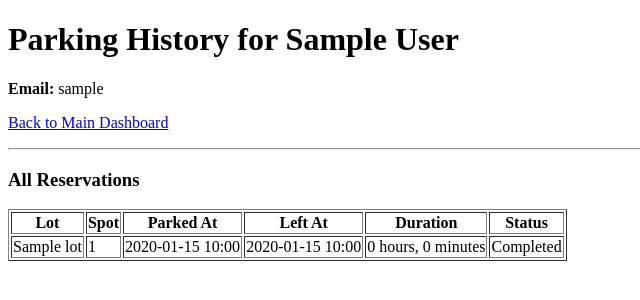
After one commit to rony-mandal/Vehicle_Parking_App_MAD-1, a Flask app: template templates/admin_view_user_history.html in a window 1280 px wide. The commit adds this page. Shown: the top 300 px of the page, without its empty margins (0-640 px from the left). Run offline with Flask 3, Linux system fonts and the light colour scheme; the template is opened without the code that fills it: values that come from a table or form of the project are taken from there, others are empty; tables that the repository leaves empty hold one stand-in row (values such as "Sample post").

Commit message:
Milestone-VP Summary-Users-Admin

```diff
--- a/app.py
+++ b/app.py
@@ -82,7 +82,8 @@ def admin_dashboard():
 
     all_users = User.query.all()
     all_lots = ParkingLot.query.all()
-    return render_template('admin_dashboard.html', users=all_users, lots=all_lots)
+    all_reservations = Reservation.query.order_by(Reservation.parking_timestamp.desc()).all()
+    return render_template('admin_dashboard.html', users=all_users, lots=all_lots, reservations=all_reservations)
 
 @app.route('/user/dashboard')
 @login_required
@@ -240,6 +241,33 @@ def release_spot(reservation_id):
     return redirect(url_for('user_dashboard'))
 
 
+@app.route('/user/history')
+@login_required
+def parking_history():
+    if current_user.role != 'User':
+        return "Access Denied", 403
+
+    completed_reservations = Reservation.query.filter(
+        Reservation.user_id == current_user.id,
+        Reservation.leaving_timestamp.isnot(None)
+    ).order_by(Reservation.parking_timestamp.desc()).all()
+
+    return render_template('parking_history.html', reservations=completed_reservations)
+
+
+@app.route('/admin/user_history/<int:user_id>')
+@login_required
+def admin_view_user_history(user_id):
+    if current_user.role != 'Admin':
+        return "Access Denied", 403
+
+    target_user = User.query.get_or_404(user_id)
+
+    user_reservations = Reservation.query.filter_by(user_id=target_user.id).order_by(Reservation.parking_timestamp.desc()).all()
+
+    return render_template('admin_view_user_history.html', target_user=target_user, reservations=user_reservations)
+
+
 @app.route('/')
 def index():
     return "<h1>Welcome to the Vehicle Parking App!</h1> <a href='/login'>Login</a> <a href='/register'>Register</a>"
--- /dev/null
+++ b/templates/admin_view_user_history.html
@@ -0,0 +1,64 @@
+<!DOCTYPE html>
+<html lang="en">
+<head>
+    <meta charset="UTF-8">
+    <title>History for {{ target_user.full_name }}</title>
+</head>
+<body>
+    <h1>Parking History for {{ target_user.full_name }}</h1>
+    <p><strong>Email:</strong> {{ target_user.username }}</p>
+    <p><a href="{{ url_for('admin_dashboard') }}">Back to Main Dashboard</a></p>
+    <hr>
+
+    <h3>All Reservations</h3>
+    <table border="1">
+        <thead>
+            <tr>
+                <th>Lot</th>
+                <th>Spot</th>
+                <th>Parked At</th>
+                <th>Left At</th>
+                <th>Duration</th>
+                <th>Status</th>
+            </tr>
+        </thead>
+        <tbody>
+            {% for res in reservations %}
+            <tr>
+                <td>{{ res.spot.lot.prime_location_name }}</td>
+                <td>{{ res.spot.spot_number }}</td>
+                <td>{{ res.parking_timestamp.strftime('%Y-%m-%d %H:%M') }}</td>
+                <td>
+                    {% if res.leaving_timestamp %}
+                        {{ res.leaving_timestamp.strftime('%Y-%m-%d %H:%M') }}
+                    {% else %}
+                        Currently Parked
+                    {% endif %}
+                </td>
+                <td>
+                    {% if res.leaving_timestamp and res.parking_timestamp %}
+                        {% set duration = res.leaving_timestamp - res.parking_timestamp %}
+                        {% set hours = duration.total_seconds() // 3600 %}
+                        {% set minutes = (duration.total_seconds() % 3600) // 60 %}
+                        {{ hours | int }} hours, {{ minutes | int }} minutes
+                    {% else %}
+                        N/A
+                    {% endif %}
+                </td>
+                <td>
+                    {% if res.leaving_timestamp %}
+                        Completed
+                    {% else %}
+                        Active
+                    {% endif %}
+                </td>
+            </tr>
+            {% else %}
+            <tr>
+                <td colspan="6">This user has no parking records.</td>
+            </tr>
+            {% endfor %}
+        </tbody>
+    </table>
+</body>
+</html>
```
Also changed, not shown: templates/admin_dashboard.html (+54 -8 lines), templates/parking_history.html (added, +47 -0 lines), templates/user_dashboard.html (+23 -9 lines).
